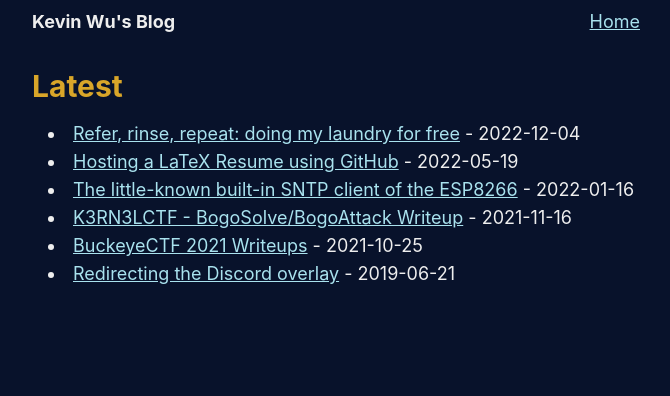
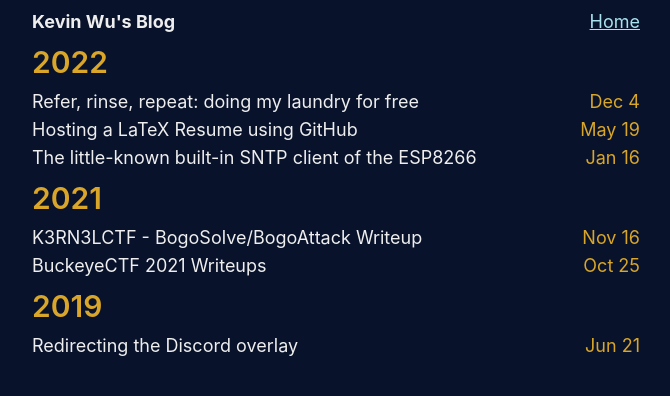
Before and after one commit to Exaphis/kevinniuwu.com, an Astro site: page /blog in a window 1280 px wide. Shown: the whole page, without its empty margins (304-974 px from the left). Built offline with nearby package versions, Linux system fonts and the light colour scheme; Astro itself is replaced by a stand-in of ours; some packages are replaced by stand-ins of ours.

Commit message:
Update blog layout, separate post and home

```diff
--- /dev/null
+++ b/src/layouts/BlogHomeLayout.astro
@@ -0,0 +1,29 @@
+---
+---
+
+<html lang="en">
+  <head>
+    <meta charset="UTF-8" />
+    <meta name="description" content="Kevin Wu's blog." />
+    <meta name="author" content="Kevin Wu" />
+    <meta name="viewport" content="width=device-width" />
+    <title>Kevin Wu's Blog</title>
+    <script
+      async
+      defer
+      data-domain="kevinniuwu.com"
+      src="https://data.kev3u.com/js/pa.js"
+    >
+
+    </script>
+  </head>
+  <body class="max-w-2xl px-8 pb-8 m-auto bg-background text-text text-lg">
+    <div class="mt-2">
+      <span class="font-bold">Kevin Wu's Blog</span>
+      <a href="/" class="float-right text-link underline visited:text-linkRead"
+        >Home
+      </a>
+    </div>
+    <slot></slot>
+  </body>
+</html>
--- a/src/layouts/BlogLayout.astro
+++ b/src/layouts/BlogLayout.astro
@@ -1,12 +1,11 @@
 ---
 interface Props {
-  frontmatter?: {
+  frontmatter: {
     title: string;
     date: string;
   };
-  home?: boolean;
 }
-const { frontmatter, home } = Astro.props;
+const { frontmatter } = Astro.props;
 ---
 
 <!DOCTYPE html>
@@ -107,19 +106,13 @@ const { frontmatter, home } = Astro.props;
 
   <body class="max-w-2xl px-8 pb-8 m-auto bg-background text-text text-lg">
     <div class="mt-2">
-      {home ? (
-        <span class="font-bold">Kevin Wu's Blog</span>
-      ) : (
-        <a href="/blog" class="blog-link">
-          Kevin Wu's Blog
-        </a>
-      )}
+      <a href="/blog" class="blog-link"> Kevin Wu's Blog</a>
       <a href="/" class="float-right blog-link">Home</a>
     </div>
-    <div class="blogpost">
+    <article class="blogpost">
       {frontmatter?.date && <p class="-mb-7 font-mono">{frontmatter.date}</p>}
       {frontmatter?.title && <h1>{frontmatter.title}</h1>}
       <slot></slot>
-    </div>
+    </article>
   </body>
 </html>
--- a/src/pages/blog.astro
+++ b/src/pages/blog.astro
@@ -1,20 +1,43 @@
 ---
-import BlogLayout from "../layouts/BlogLayout.astro";
+import BlogHomeLayout from "../layouts/BlogHomeLayout.astro";
 
 const posts = await Astro.glob("./blog/*");
 posts.sort((a, b) => b.frontmatter.date.localeCompare(a.frontmatter.date));
+
+let postByYear = new Map();
+for (let post of posts) {
+  const year = new Date(post.frontmatter.date).getFullYear();
+  if (!postByYear.has(year)) {
+    postByYear.set(year, []);
+  }
+  postByYear.get(year).push(post);
+}
+let sortedYears = [...postByYear.keys()].sort().reverse();
 ---
 
-<BlogLayout home>
-  <h1>Latest</h1>
-  <ul>
-    {posts.map((post) => {
+<BlogHomeLayout home>
+  {sortedYears.map((year) => (
+    <>
+      <h1 class="text-accent my-2 text-3xl font-semibold">{year}</h1>
+      <ul class="list-none">
+        {postByYear.get(year).map((post) => {
           const { title, date } = post.frontmatter
+          const dateObj = new Date(date)
           return (
             <li>
-          <a href={post.url}>{title}</a> - {date}
+              <time datetime={date} class="text-accent float-right">
+                {dateObj.toLocaleDateString("en-US", {
+                  month: "short",
+                  day: "numeric",
+                })}
+              </time>
+              <a href={post.url} class="visited:text-linkRead hover:underline">
+                {title}
+              </a>
             </li>
           )
         })}
       </ul>
-</BlogLayout>
+    </>
+  ))}
+</BlogHomeLayout>
```
Lines whose indentation alone changed are shown as unchanged.
